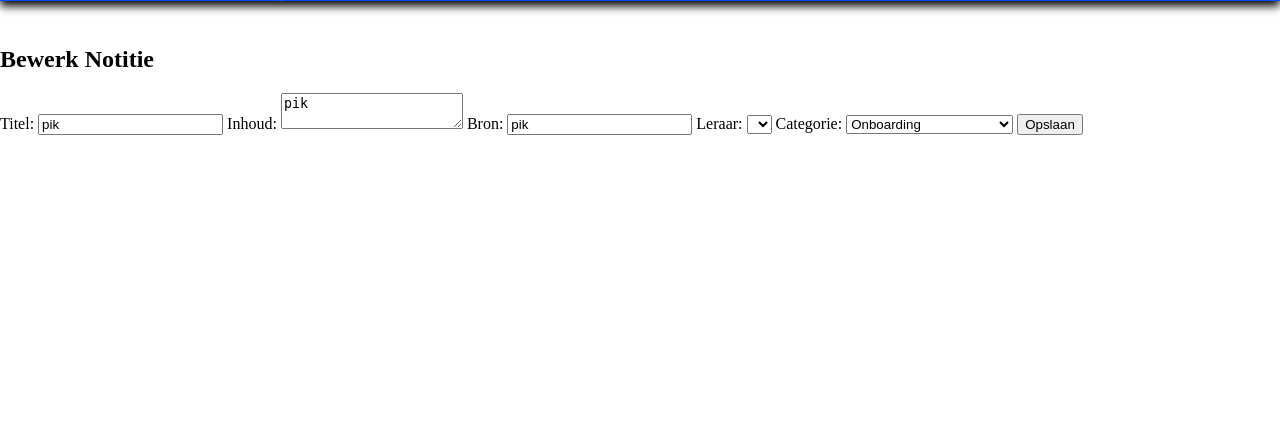
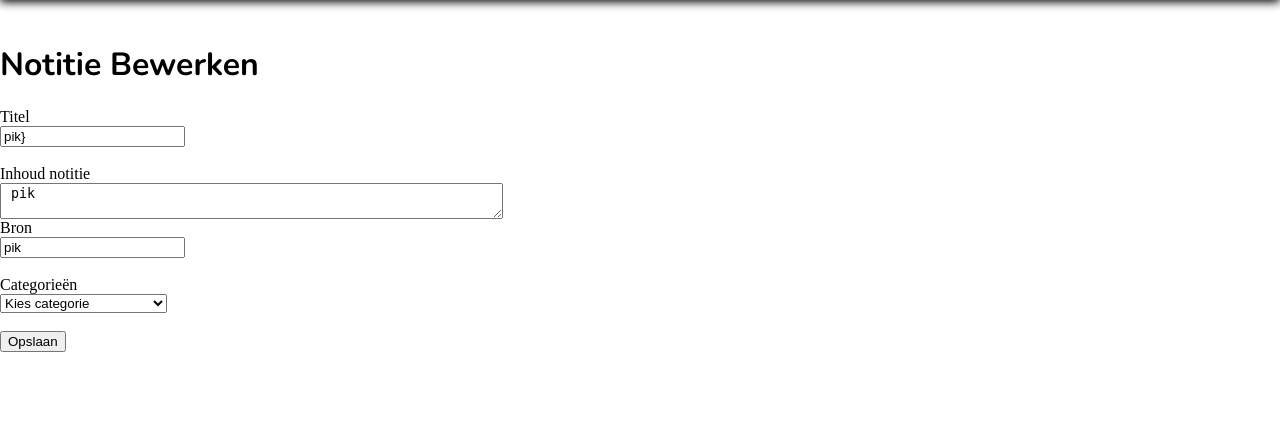
Before and after one commit to Adam-1052189/WP2_security, a Flask app: page /edit/110 in a window 1280 px wide. Shown: the part 358-800 px from the top of the page. Run offline with Flask 3, Linux system fonts and the light colour scheme; the visitor is signed in with stand-in values (Sample User, id 1).

Commit message:
edit pagina gefixt

```diff
--- a/Project_Files/templates/edit_note.html
+++ b/Project_Files/templates/edit_note.html
@@ -1,41 +1,47 @@
-
-
-<!DOCTYPE html>
 <html lang="nl">
 <head>
-    <title>Bewerk Notitie</title>
     <link rel="stylesheet" href="../static/maaknotitie.css" type="text/css">
+    <title>Test-Correct</title>
+    <link rel="icon" type="image/x-icon" href="https://www.test-correct.nl/hubfs/3396b8f7-06dd-422d-984e-483680fc7791.png">
 </head>
-<body>
-    {% include 'navbar1.html' %}
-    {% include 'navbar2.html' %}
 
-    <h2>Bewerk Notitie</h2>
-    <form method="POST" action="{{ url_for('edit_note', note_id=note[0]) }}">
-        <label for="title">Titel:</label>
-        <input type="text" name="title" value="{{ note[2] }}" required>
+ {% include 'navbar1.html' %}
+ {% include 'navbar2.html' %}
 
-        <label for="note">Inhoud:</label>
-        <textarea name="note" required>{{ note[1] }}</textarea>
+<h1>{% block title %} Notitie Bewerken {% endblock %}</h1>
+<form method="post">
+    <label for= "title">Titel</label>
+    <br>
+    <input type="text" name="title"
+               placeholder="Titel"
+               value="{{ note [2] }}}">
+    <br>
+    <br>
 
-        <label for="note_source">Bron:</label>
-        <input type="text" name="note_source" value="{{ note[3] }}" required>
-
-        <label for="teacher_id">Leraar:</label>
-        <select name="teacher_id" required>
-            {% for teacher in teachers %}
-                <option value="{{ teacher[0] }}" {% if note[4] == teacher[0] %} selected {% endif %}>{{ teacher[1] }}</option>
-            {% endfor %}
-        </select>
-
-        <label for="categorie">Categorie:</label>
-        <select name="categorie" required>
-            {% for category in categories %}
-                <option value="{{ category[0] }}" {% if note[5] == category[0] %} selected {% endif %}>{{ category[1] }}</option>
-            {% endfor %}
-        </select>
-
-        <button type="submit">Opslaan</button>
-    </form>
-</body>
+    <label for='note'> Inhoud notitie</label>
+    <br>
+    <textarea name="note"
+              placeholder="Inhoud"
+              row="15"
+              cols="60"> {{ note [1] }}</textarea>
+    <br>
+    <label for="note_source">Bron</label>
+    <br>
+    <input type="text" name='note_source'
+           placeholder="Bron"
+           value="{{ note[3] }}">
+    <br>
+    <br>
+    <label for="categories"> Categorieën</label>
+    <br>
+    <select name="categorie">
+        <option>Kies categorie</option>
+        {% for categorie in categories %}
+            <option value="{{ categorie[0] }}" {% if categorie[0] == note[6] %} selected {% endif %}>{{ categorie[1] }}</option>
+        {% endfor %}}
+    </select>
+    <br>
+    <br>
+    <button type="submit"> Opslaan</button>
+</form>
 </html>
```
Also changed, not shown: databases/testgpt.db.
